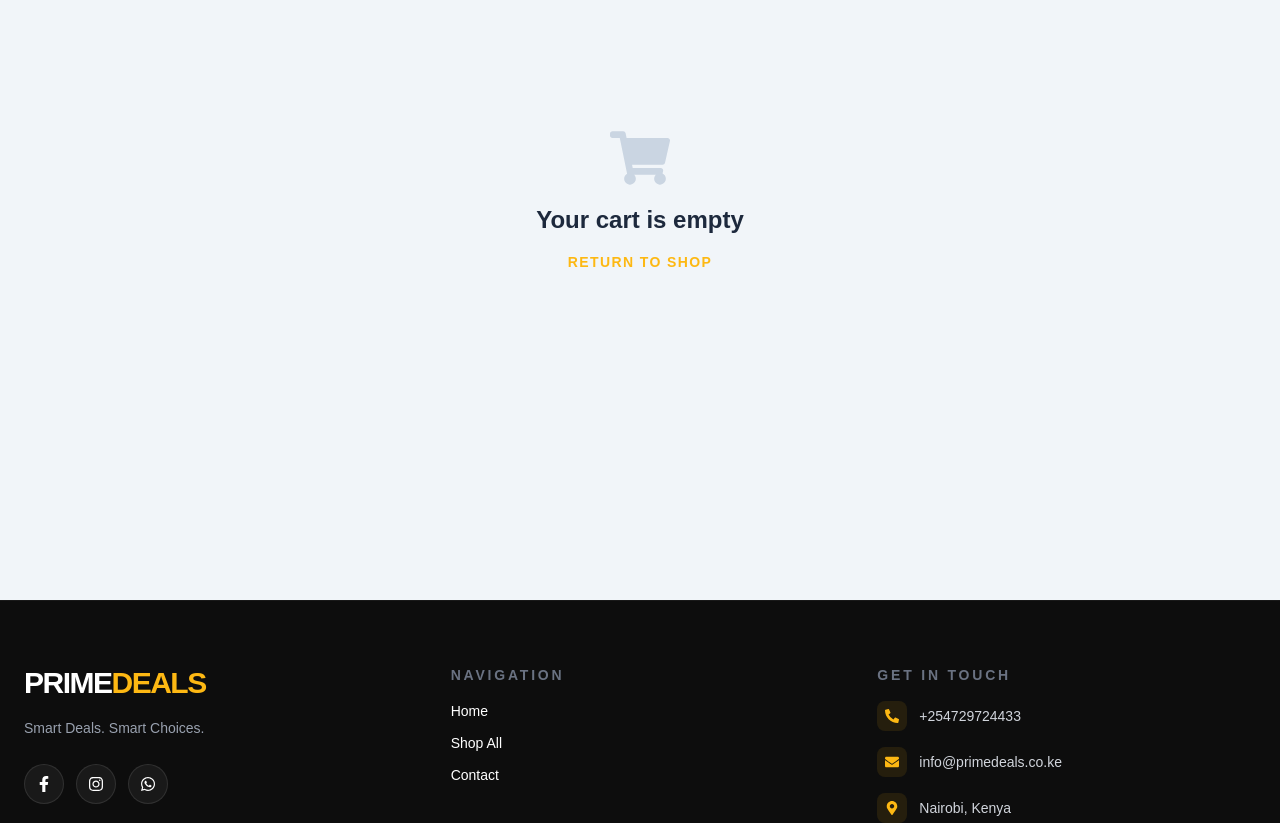
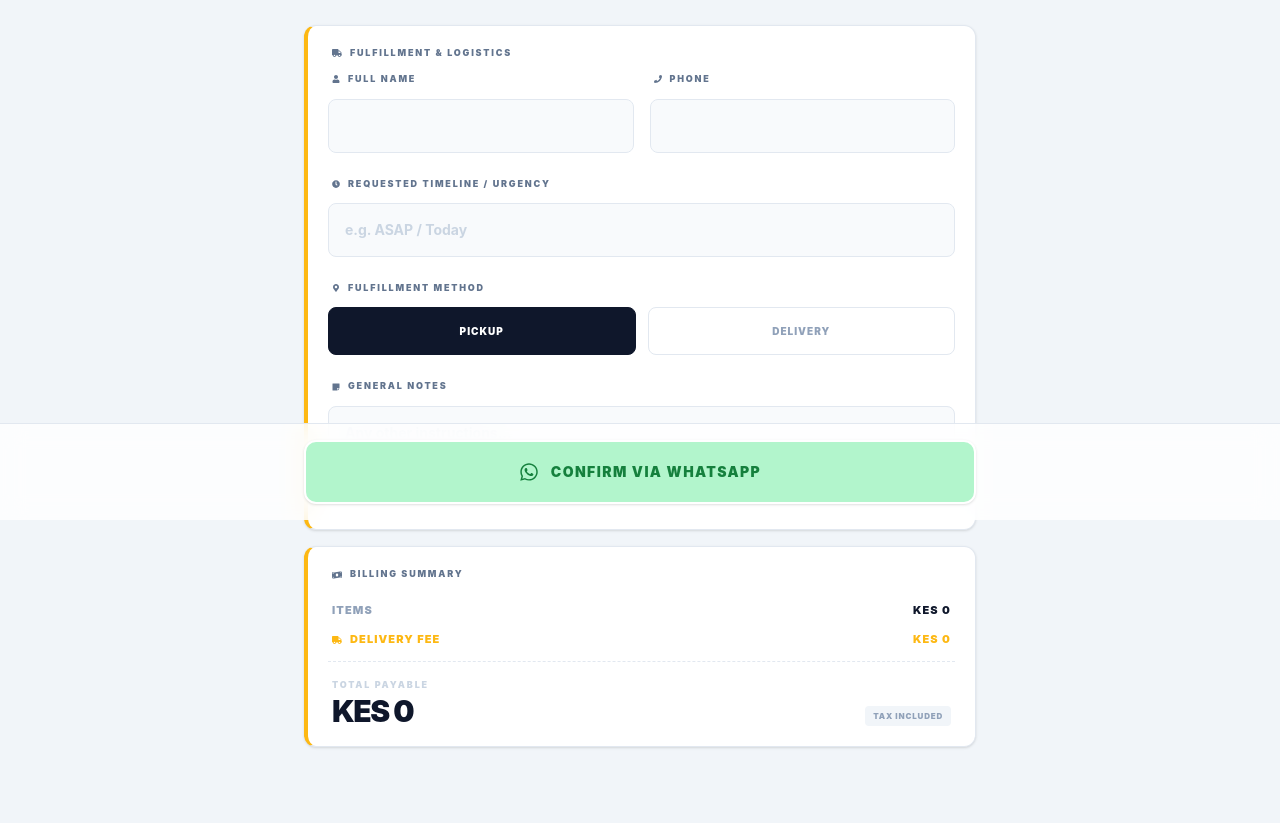
Before and after one commit to joek-yo/pdk-commerce-platform, a Next.js app: page /review in a window 1280 px wide. Shown: the part 280-1103 px from the top of the page. Built offline with nearby package versions, Linux system fonts and the light colour scheme.

Commit message:
feat: refine review page UI, remove yellow custom order border and unify logistics layout

```diff
--- a/src/app/review/page.tsx
+++ b/src/app/review/page.tsx
@@ -8,8 +8,8 @@ import { openWhatsApp } from "@/lib/whatsapp";
 import { calculateTotal } from "@/lib/pricing";
 import {
   FaWhatsapp, FaChevronLeft, FaShoppingCart, FaMapMarkerAlt,
-  FaUser, FaCheckCircle, FaPhone, FaStickyNote, FaTruck,
-  FaMoneyBillWave, FaClock
+  FaUser, FaPhone, FaStickyNote, FaTruck,
+  FaMoneyBillWave, FaEdit, FaQuoteLeft, FaClock
 } from "react-icons/fa";
 
 export default function ReviewPage() {
@@ -37,23 +37,10 @@ export default function ReviewPage() {
     return calculateTotal(cart, globalOrderType, globalLocation);
   }, [cart, globalOrderType, globalLocation]);
 
-  const hasItems = cart.length > 0;
-  const hasCustomRequest = !!(customOrder && customOrder.trim());
-
-  if (!hasItems && !hasCustomRequest) {
-    return (
-      <div className="min-h-screen bg-[#F1F5F9] flex flex-col items-center justify-center p-6 text-center">
-         <FaShoppingCart className="text-slate-300 text-6xl mb-4" />
-         <h2 className="text-2xl font-black text-slate-800">Your cart is empty</h2>
-         <Link href="/" className="mt-4 text-[#FDB813] font-black uppercase text-sm tracking-widest">Return to Shop</Link>
-      </div>
-    );
-  }
-
   const handleCheckout = () => {
     if (!customer.name || !customer.phone) return alert("Please provide details.");
-    if (globalOrderType === "delivery" && !globalLocation) return alert("Please provide a delivery address.");
 
+    // This triggers the uniform WhatsApp format you showed
     openWhatsApp({
       cart,
       customerName: customer.name,
@@ -61,7 +48,7 @@ export default function ReviewPage() {
       orderType: globalOrderType,
       deliveryLocation: globalOrderType === "delivery" ? globalLocation : "Store Pickup",
       orderNotes: orderNotes,
-      scheduleTime: globalSchedule,
+      scheduleTime: globalSchedule, // This maps to "Urgency"
       customOrder: customOrder
     });
   };
@@ -85,34 +72,46 @@ export default function ReviewPage() {
           <p className="text-slate-400 font-black text-[9px] uppercase tracking-[0.2em] mt-2">Verify details before sending</p>
         </header>
 
-        {/* ORDER ITEMS */}
-        <div className="mb-8">
+        {/* DYNAMIC ORDER CONTENT */}
+        <div className="mb-8 space-y-4">
           <h2 className={labelClasses}><FaShoppingCart size={10}/> Order Content</h2>
 
+          {customOrder && customOrder.trim() !== "" && (
+            <div className="bg-[#0F172A] p-6 rounded-2xl shadow-xl relative border border-slate-800 overflow-hidden mb-4">
+              <div className="absolute top-0 left-0 right-0 h-[1px] bg-gradient-to-r from-transparent via-slate-600 to-transparent opacity-30" />
+              <div className="relative z-10">
+                <div className="flex items-center justify-between mb-3">
+                    <div className="flex items-center gap-3">
+                        <FaEdit className="text-slate-500" size={12} />
+                        <span className="text-[10px] font-black uppercase tracking-[0.3em] text-slate-500">Custom Sourcing</span>
+                    </div>
+                    <FaQuoteLeft className="text-slate-800" size={16} />
+                </div>
+                <p className="text-white text-base font-medium leading-relaxed italic">
+                  {customOrder}
+                </p>
+              </div>
+            </div>
+          )}
+
+          {cart.length > 0 && (
             <div className="space-y-3">
               {cart.map((item) => (
                 <div key={item.id} className="bg-white border border-slate-200 p-3 rounded-xl flex gap-4 shadow-sm relative group">
                   <div className="relative w-16 h-16 rounded-lg overflow-hidden bg-slate-50 flex-shrink-0 border border-slate-100">
                     <Image src={item.image || "/images/placeholder.jpg"} alt={item.name} fill className="object-cover" />
                   </div>
-
                   <div className="flex-1 flex flex-col justify-center min-w-0">
-                  <h3 className="font-black text-slate-900 text-sm leading-tight truncate uppercase tracking-tight">
-                    {item.name}
-                  </h3>
-                  <p className="text-[#FDB813] font-black text-[10px] mt-1">
-                    QTY: {item.quantity} × KES {item.price.toLocaleString()}
-                  </p>
+                    <h3 className="font-black text-slate-900 text-sm leading-tight truncate uppercase tracking-tight">{item.name}</h3>
+                    <p className="text-[#FDB813] font-black text-[10px] mt-1">QTY: {item.quantity} × KES {item.price.toLocaleString()}</p>
                   </div>
-
                   <div className="flex flex-col justify-center text-right pr-2">
-                  <p className="text-slate-900 font-black text-lg tracking-tighter leading-none">
-                    KES {(item.price * item.quantity).toLocaleString()}
-                  </p>
+                    <p className="text-slate-900 font-black text-lg tracking-tighter leading-none">KES {(item.price * item.quantity).toLocaleString()}</p>
                   </div>
                 </div>
               ))}
             </div>
+          )}
         </div>
 
         {/* LOGISTICS */}
@@ -122,25 +121,19 @@ export default function ReviewPage() {
           <div className="grid grid-cols-1 md:grid-cols-2 gap-4 mb-6">
             <div className="space-y-1">
               <label className={labelClasses}><FaUser size={8}/> Full Name</label>
-              <input
-                className={inputStyle}
-                value={customer.name}
-                onChange={(e) => setCustomer({...customer, name: e.target.value})}
-              />
+              <input className={inputStyle} value={customer.name} onChange={(e) => setCustomer({...customer, name: e.target.value})} />
             </div>
             <div className="space-y-1">
               <label className={labelClasses}><FaPhone size={8}/> Phone</label>
-              <input
-                className={inputStyle}
-                value={customer.phone}
-                onChange={(e) => setCustomer({...customer, phone: e.target.value})}
-              />
+              <input className={inputStyle} value={customer.phone} onChange={(e) => setCustomer({...customer, phone: e.target.value})} />
             </div>
           </div>
 
-          <div className="space-y-3 mb-6">
-            <label className={labelClasses}><FaClock size={8}/> Requested Timeline</label>
+          {/* ADDED TIMELINE INPUT FOR UNIFORMITY */}
+          <div className="space-y-1 mb-6">
+            <label className={labelClasses}><FaClock size={8}/> Requested Timeline / Urgency</label>
             <input
+              placeholder="e.g. ASAP / Today"
               className={inputStyle}
               value={globalSchedule}
               onChange={(e) => setScheduleTime(e.target.value)}
@@ -150,66 +143,60 @@ export default function ReviewPage() {
           <div className="space-y-3 mb-6">
             <label className={labelClasses}><FaMapMarkerAlt size={8}/> Fulfillment Method</label>
             <div className="grid grid-cols-2 gap-3">
-              <button
-                onClick={() => setOrderType("pickup")}
-                className={`h-12 rounded-lg font-black text-[10px] uppercase tracking-widest transition-all border cursor-pointer ${globalOrderType === "pickup" ? "bg-slate-900 text-white border-slate-900" : "bg-white border-slate-200 text-slate-400"}`}
-              >
-                Pickup
-              </button>
-              <button
-                onClick={() => setOrderType("delivery")}
-                className={`h-12 rounded-lg font-black text-[10px] uppercase tracking-widest transition-all border cursor-pointer ${globalOrderType === "delivery" ? "bg-slate-900 text-white border-slate-900" : "bg-white border-slate-200 text-slate-400"}`}
-              >
-                Delivery
-              </button>
+              <button onClick={() => setOrderType("pickup")} className={`h-12 rounded-lg font-black text-[10px] uppercase tracking-widest transition-all border cursor-pointer ${globalOrderType === "pickup" ? "bg-slate-900 text-white border-slate-900" : "bg-white border-slate-200 text-slate-400"}`}>Pickup</button>
+              <button onClick={() => setOrderType("delivery")} className={`h-12 rounded-lg font-black text-[10px] uppercase tracking-widest transition-all border cursor-pointer ${globalOrderType === "delivery" ? "bg-slate-900 text-white border-slate-900" : "bg-white border-slate-200 text-slate-400"}`}>Delivery</button>
             </div>
           </div>
 
           {globalOrderType === "delivery" && (
-            <div className="space-y-1 mb-6">
+            <div className="space-y-1 mb-6 text-slate-900">
               <label className={labelClasses}><FaMapMarkerAlt size={8}/> Delivery Address</label>
-              <input
-                className={inputStyle}
-                value={globalLocation}
-                onChange={(e) => setDeliveryLocation(e.target.value)}
-              />
+              <input placeholder="e.g. Westlands, Nairobi" className={inputStyle} value={globalLocation} onChange={(e) => setDeliveryLocation(e.target.value)} />
             </div>
           )}
 
           <div className="space-y-1">
-            <label className={labelClasses}><FaStickyNote size={8}/> Notes</label>
-            <textarea
-              className={`${inputStyle} h-20 resize-none`}
-              value={orderNotes}
-              onChange={(e) => setOrderNotes(e.target.value)}
-            />
+            <label className={labelClasses}><FaStickyNote size={8}/> General Notes</label>
+            <textarea placeholder="Any other instructions..." className={`${inputStyle} h-24 resize-none`} value={orderNotes} onChange={(e) => setOrderNotes(e.target.value)} />
           </div>
         </section>
 
-        {/* BILLING */}
+        {/* BILLING SUMMARY */}
         <section className={sectionClasses}>
           <h2 className={labelClasses}><FaMoneyBillWave size={10}/> Billing Summary</h2>
-
-          <div className="flex justify-between font-bold">
-            <span>Subtotal</span>
-            <span>KES {subtotal.toLocaleString()}</span>
+          <div className="space-y-3 pt-2">
+            <div className="flex justify-between items-center text-[11px] font-black uppercase tracking-widest text-slate-400 px-1">
+              <span>Items</span>
+              <span className="text-slate-900">KES {subtotal.toLocaleString()}</span>
+            </div>
+            <div className="flex justify-between items-center text-[11px] font-black uppercase tracking-widest text-[#FDB813] px-1">
+              <span className="flex items-center gap-2"><FaTruck size={10}/> Delivery Fee</span>
+              <span>KES {delivery || 0}</span>
             </div>
 
-          <div className="flex justify-between mt-2 font-black">
-            <span>Total</span>
-            <span>KES {total.toLocaleString()}</span>
+            <div className="pt-4 border-t border-dashed border-slate-200">
+                <p className="text-[9px] font-black text-slate-300 uppercase tracking-[0.2em] mb-1 px-1">Total Payable</p>
+                <div className="flex justify-between items-end px-1">
+                    <h2 className="text-3xl font-black text-slate-900 tracking-tighter leading-none">
+                        KES {total.toLocaleString()}
+                    </h2>
+                    <span className="bg-slate-100 text-slate-400 text-[8px] font-black px-2 py-1 rounded uppercase tracking-widest">
+                        Tax Included
+                    </span>
+                </div>
+            </div>
           </div>
         </section>
 
         {/* CTA */}
-        <div className="fixed bottom-0 left-0 right-0 p-4 bg-white border-t border-slate-200 z-50">
+        <div className="fixed bottom-0 left-0 right-0 p-4 bg-white/80 backdrop-blur-md border-t border-slate-200 z-50">
           <div className="max-w-2xl mx-auto">
             <button
               onClick={handleCheckout}
               disabled={!customer.name || !customer.phone}
-              className="w-full bg-[#25D366] text-white h-16 rounded-xl font-black text-lg uppercase tracking-widest hover:bg-[#1ebd5b] transition-all disabled:opacity-40 shadow-lg flex items-center justify-center gap-3 cursor-pointer"
+              className="w-full bg-[#B2F5CC] text-[#15803D] h-16 rounded-xl font-black text-sm uppercase tracking-widest shadow-sm flex items-center justify-center gap-3 border-2 border-white cursor-pointer active:scale-95 transition-all"
             >
-              <FaWhatsapp size={24} />
+              <FaWhatsapp size={20} />
               <span>Confirm via WhatsApp</span>
             </button>
           </div>
```
Lines whose indentation alone changed are shown as unchanged.
